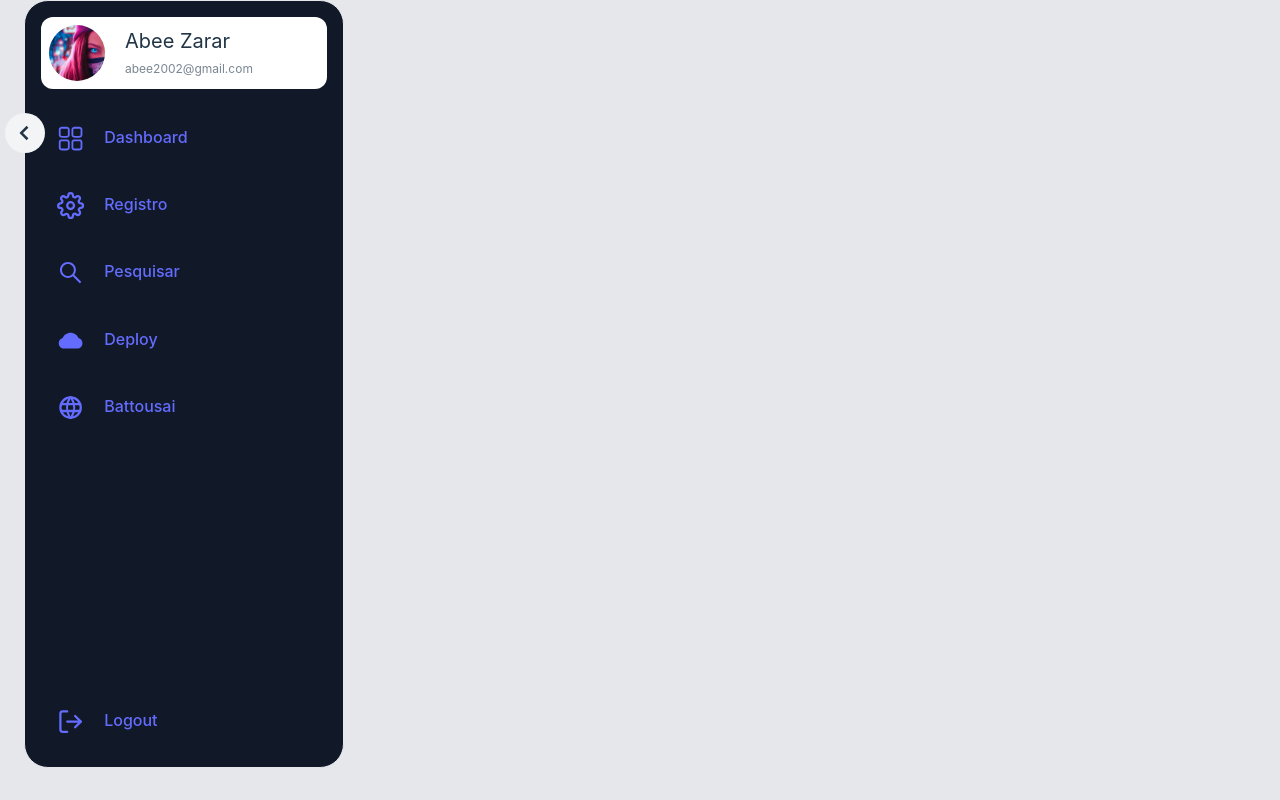
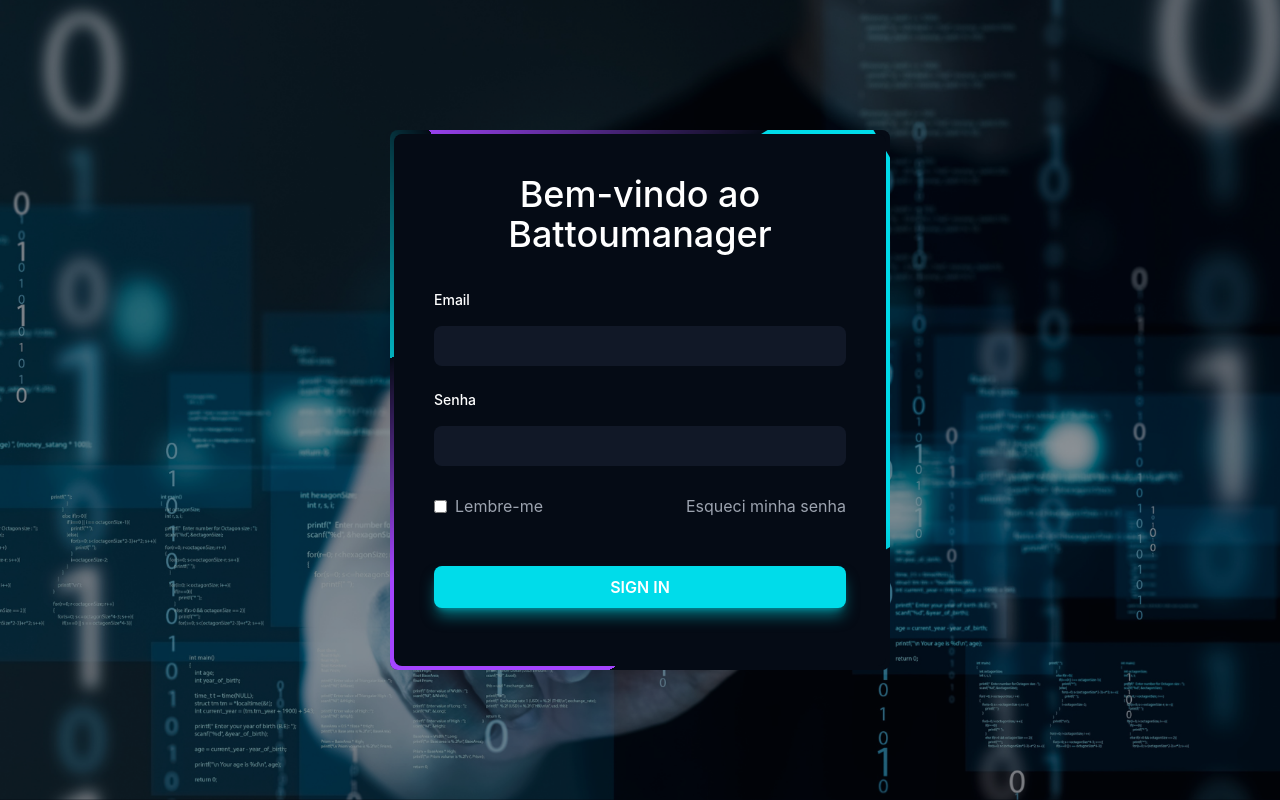
Before and after one commit to engenharia-solucoes/btm_frontend_101, a React (Vite) app: page /Dashboard/Login in a window 1280 px wide. Built offline with nearby package versions, Linux system fonts and the light colour scheme.

Commit message:
Login Page Created and Routes Configured

```diff
--- a/package.json
+++ b/package.json
@@ -14,6 +14,7 @@
     "react": "^18.2.0",
     "react-dom": "^18.2.0",
     "react-icons": "^4.10.1",
+    "react-redux": "^8.1.1",
     "react-router-dom": "^6.14.1",
     "react-scroll": "^1.8.9",
     "redux": "^4.2.1",
--- a/src/App.jsx
+++ b/src/App.jsx
@@ -1,19 +1,25 @@
 import React from 'react';
-import {BrowserRouter as Router } from 'react-router-dom'
+import { BrowserRouter as Router, Routes, Route } from 'react-router-dom';
 
-import Sidebar from './components/layout/Sidebar'
+import Login from './components/pages/Login';
+import Sidebar from './components/layout/Sidebar';
 import BackTopBtn from './components/content/BackTopBtn';
 
 function App() {
-
   return (
-    <div className='flex h-screen w-full bg-gray-200'>
+    <div className="flex h-screen w-full bg-gray-200">
       <Router>
-        <Sidebar />
+        <Routes>
+          <Route exact path="/" element={<Login />} />
+          <Route path="/Dashboard/Login" element={<Login />} />
+          <Route path="/Dashboard/Logout" element={<Login />} />
+          <Route path="/Dashboard/*" element={<Sidebar />} />
+        </Routes>
         <BackTopBtn />
       </Router>
     </div>
-  )
+
+  );
 }
 
-export default App
+export default App;
--- a/src/Data.jsx
+++ b/src/Data.jsx
@@ -7,39 +7,47 @@
 import { FiLogOut, FiSettings} from "react-icons/fi";
 import { AiFillCloud, AiOutlineSearch } from "react-icons/ai";
 
+// navigation
 export const navdatas = [
   {
     id: 1,
+    href: '/',
     icon: <RxDashboard />,
-    text: "Dashboard",
+    name: "Dashboard",
   },
   {
     id: 2,
+    href: '/Registro',
     icon: <FiSettings />,
-    text: "Registro",
+    name: "Registro",
   },
   {
     id: 3,
+    href: '/Pesquisar',
     icon: <AiOutlineSearch />,
-    text: "Pesquisar",
+    name: "Pesquisar",
   },
   {
     id: 4,
+    href: '/Deploy',
     icon: <AiFillCloud />,
-    text: "Deploy",
+    name: "Deploy",
   },
   {
     id: 5,
+    href: '/Battousai',
     icon: <TbWorld />,
-    text: "Battousai",
+    name: "Battousai",
   },
   {
     id: 6,
+    href: '/Logout',
     icon: <FiLogOut />,
-    text: "Logout",
+    name: "Logout",
   },
 ];
 
+//profile
 export const userdata = [
   {
     profile: user,
--- a/src/components/layout/Sidebar.jsx
+++ b/src/components/layout/Sidebar.jsx
@@ -1,9 +1,10 @@
 import React, { useState } from 'react';
-import {BrowserRouter as Router, Routes, Route} from 'react-router-dom'
+import {BrowserRouter as Router, Routes, Route } from 'react-router-dom'
 
 import { BiChevronLeft } from "react-icons/bi";
 
-import Hero from '../pages/Hero'
+import Login from '../pages/Login';
+import Dashboard from '../pages/Dashboard'
 import Registro from '../pages/Registro';
 
 import SidebarData from './SidebarData';
@@ -15,7 +16,10 @@
 
   return (
 
-    <div className="flex h-screen w-screen bg-gray-200">
+    <section
+      id='sidebar'
+      className="flex h-screen w-screen bg-gray-200"
+    >
 
       {/* Barra lateral */}
       <div className={` ${toggle ? "w-[5.8rem]" : ""} sidebar-container`}>
@@ -41,12 +45,13 @@
       {/* Conteúdo principal */}
       <div className="flex-grow p-8">
        <Routes>
-          <Route exact path="/" element={<Hero />} > </Route>
-          <Route exact path="/registro" element={<Registro />} > </Route>
+          <Route exact path="/Dashboard" element={<Dashboard />} > </Route>
+          <Route path="/Login" element={<Login />} > </Route>
+          <Route path="/Registro" element={<Registro />} > </Route>
         </Routes>
       </div>
 
-    </div>
+    </section>
   );
 };
 
--- a/src/components/layout/SidebarData.jsx
+++ b/src/components/layout/SidebarData.jsx
@@ -1,5 +1,6 @@
 import React, { useState } from 'react';
 import { Link } from 'react-router-dom';
+
 import { navdatas } from '../../Data';
 
 const SidebarData = ({toggle}) =>  {
@@ -10,21 +11,21 @@
 
     <nav className="flex-grow">
       <ul className="space-y-2">
-        {navdatas.map((data, i) => (
+        {navdatas.map((routes, i) => (
           <li
-            key={data.id}
+            key={routes.id}
             className={`${
               toggle ? "last:w-[3.6rem]" : "last:w-[15rem]"
             } sidebar mt-5 last:absolute bottom-4`}
           >
-            <Link to={data.id === 1 ? '/' : `/${data.text.toLowerCase()}`}>
+            <Link to={`/Dashboard/${routes.name}`}>
               <div className="justify-content flex">
                 <div
                   className="mr-5 text-[1.7rem]"
                   onMouseEnter={() => setHoveredIndex(i)}
                   onMouseLeave={() => setHoveredIndex(null)}
                 >
-                  {data.icon}
+                  {routes.icon}
                 </div>
                 <div
                   style={{
@@ -32,7 +33,7 @@
                   }}
                   className={`whitespace-pre ${toggle ? 'hidden translate-x-28' : 'duration-500'}`}
                 >
-                  {data.text}
+                  {routes.name}
                 </div>
               </div>
             </Link>
@@ -45,7 +46,7 @@
                 toggle && hoveredIndex === i ? 'last:ml-[3.2rem] absolute opacity-500 bg-indigo-300 text-white text-sm left-full rounded-md drop-shadow-lg mt-1 px-2 py-1 ml-6 group-hover:duration-300 -translate-x-3 transition-all' : 'absolute hidden bg-indigo-300 text-white text-sm left-full rounded-md drop-shadow-lg mt-1 px-2 py-1 ml-6 duration-500 translate-x-28'
               }`}
             >
-              {data.text}
+              {routes.name}
             </div>
           </li>
         ))}
--- a/src/components/pages/Hero.jsx
+++ b/src/components/pages/Dashboard.jsx
@@ -1,10 +1,10 @@
 import React from 'react';
 
-const Hero = () => {
+const Dashboard = () => {
 
   return (
     <section
-      id='home'
+      id='dashboard'
       className='lg:h-[85vh] flex items-center bg-primary lg:bg-cover lg:bg-center lg:bg-no-repeat py-32 lg:py-0 overflow-hidden'
     >
       <div className='container mx-auto h-full'>
@@ -31,4 +31,4 @@
   );
 };
 
-export default Hero;
+export default Dashboard;
--- /dev/null
+++ b/src/components/pages/Login.jsx
@@ -0,0 +1,114 @@
+import React, { useState } from 'react';
+import { useNavigate } from 'react-router-dom';
+
+const Login = () => {
+
+  const navigate = useNavigate();
+
+  const [email, setEmail] = useState('');
+  const [password, setPassword] = useState('');
+  const [error, setError] = useState('');
+
+  const authenticate = (email, password) => {
+    // Simulação de autenticação
+    const authenticatedEmail = 'test@gmail.com';
+    const authenticatedPassword = 'senha';
+
+    if (email === authenticatedEmail && password === authenticatedPassword) {
+      // Lógica de autenticação bem-sucedida
+      console.log('Login bem-sucedido!');
+      setError('');
+      navigate('/Dashboard/Dashboard'); // Redirecionar para a página do sidebar
+    } else {
+      // Lógica de autenticação falhou
+      setError('Email ou senha inválidos');
+
+      // Limpar o erro após 3 segundos (3000 milissegundos)
+      setTimeout(() => {
+        setError('');
+      }, 3000);
+    }
+  };
+
+  const handleLogin = (e) => {
+    e.preventDefault();
+    authenticate(email, password);
+    // Limpar campos de email e senha após o login
+    setEmail('');
+    setPassword('');
+  };
+
+  return (
+    <section
+      id='login'
+      className='flex flex-col justify-center items-center w-screen h-screen bg-login-bg bg-cover bg-center'
+      >
+
+        {error &&
+          <div class="bg-red-100 border border-red-400 text-red-700 px-4 py-3 rounded relative mb-10" role="alert">
+          <strong class="font-bold">Erro ! </strong>
+          <span class="block sm:inline">{error}</span>
+          </div>
+        }
+
+        <div className='relative w-[500px] h-[540px] bg-firefly-950 rounded-lg overflow-hidden'>
+
+          {/* Linhas Dinâmicas */}
+          <div className="absolute w-[380px] h-[420px] bg-gradient-to-r from-heliotrope-500 via-heliotrope-500 to-transparent-r -top-[50%] -left-[50%]  animate-spin-delay2 origin-bottom-right"></div>
+
+          <div className="absolute w-[380px] h-[420px] bg-gradient-to-r from-bondi-blue-500 via-bondi-blue-500 to-transparent-r -top-[50%] -left-[50%] animate-spin-delay origin-bottom-right"></div>
+
+          <div className="absolute w-[380px] h-[420px] bg-gradient-to-r from-bondi-blue-500 via-bondi-blue-500 to-transparent-r -top-[50%] -left-[50%] animate-spin-slow animate-spin-delay2 origin-bottom-right"></div>
+
+          <div className="absolute w-[380px] h-[420px] bg-gradient-to-r from-heliotrope-500 via-heliotrope-500 to-transparent-r -top-[50%] -left-[50%] animate-spin-delay3 origin-bottom-right"></div>
+
+          <div className="absolute inset-1 bg-firefly-950 rounded-lg z-10 p-5 ">
+            <form className='m-5' onSubmit={handleLogin}>
+                <h2 className='text-4xl text-white font-medium text-center'>Bem-vindo ao Battoumanager</h2>
+                <div className='flex flex-col text-white py-2 mt-7'>
+                    <label htmlFor="email" className="block mb-2 text-sm font-medium">
+                      Email
+                    </label>
+                    <input
+                      type="email"
+                      id="email"
+                      value={email}
+                      onChange={(e) => setEmail(e.target.value)}
+                      className='rounded-lg bg-gray-900 mt-2 p-2 focus:border-blue-500 focus:bg-gray-800 focus:outline-none'
+                    />
+                </div>
+                <div className='flex flex-col text-white py-2 mt-2'>
+                    <label htmlFor="password" className="block mb-2 text-sm font-medium">
+                      Senha
+                    </label>
+                    <input
+                      type="password"
+                      id="password"
+                      value={password}
+                      onChange={(e) => setPassword(e.target.value)}
+                      className='p-2 rounded-lg bg-gray-900 mt-2 focus:border-blue-500 focus:bg-gray-800 focus:outline-none'
+                    />
+                </div>
+                <div className='flex justify-between text-gray-400 py-2 mt-3'>
+                    <p className='flex items-center'>
+                      <input className='mr-2' type="checkbox"/>Lembre-me
+                    </p>
+                    <p>Esqueci minha senha</p>
+                </div>
+                <div className='mt-5'>
+                  <button
+                    type="submit"
+                    className='w-full my-5 py-2 bg-bondi-blue-500 shadow-lg shadow-bondi-blue-500/50 hover:shadow-bondi-blue-500/40 text-white font-semibold rounded-lg'
+                  >
+                    SIGN IN
+                  </button>
+                </div>
+            </form>
+          </div>
+
+        </div>
+    </section>
+  );
+};
+
+export default Login;
--- a/src/components/pages/Registro.jsx
+++ b/src/components/pages/Registro.jsx
@@ -1,10 +1,10 @@
 import React from 'react';
 
-const Register = () => {
+const Registro = () => {
 
   return (
     <section
-      id='home'
+      id='registro'
       className='lg:h-[85vh] flex items-center bg-primary lg:bg-cover lg:bg-center lg:bg-no-repeat py-32 lg:py-0 overflow-hidden'
     >
       <div className='container mx-auto h-full'>
@@ -23,4 +23,4 @@
   );
 };
 
-export default Register;
+export default Registro;
```
Also changed, not shown: tailwind.config.cjs (+47 -2 lines), src/assets/bg.png (added), 1 other file (tests, documents, lock files or other folders).
